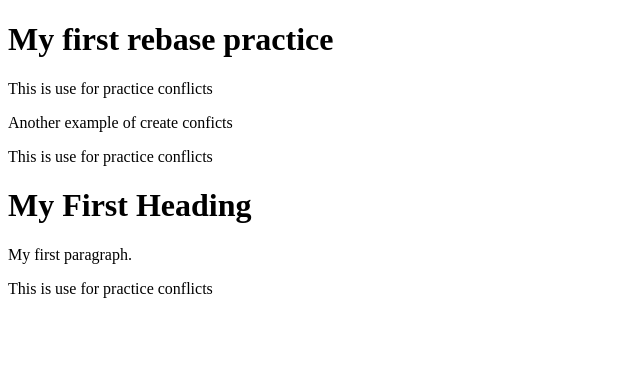
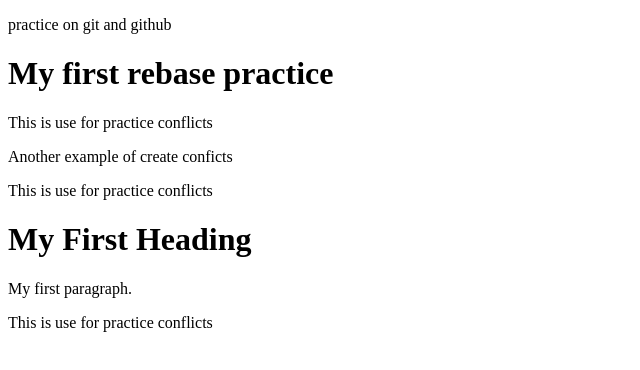
Before and after one commit to KelvinPhu/git-github-learning, a plain HTML site: page index.html in a window 1280 px wide. Shown: the whole page, without its empty margins (0-640 px from the left). Drawn offline with Linux system fonts and the light colour scheme.

Commit message:
practice git on VSCode

```diff
--- a/index.html
+++ b/index.html
@@ -4,6 +4,8 @@
 <title>Page Title</title>
 </head>
 <body>
+
+    <p>practice on git and github</p>
 
     <h1>My first rebase practice</h1>
 
```
